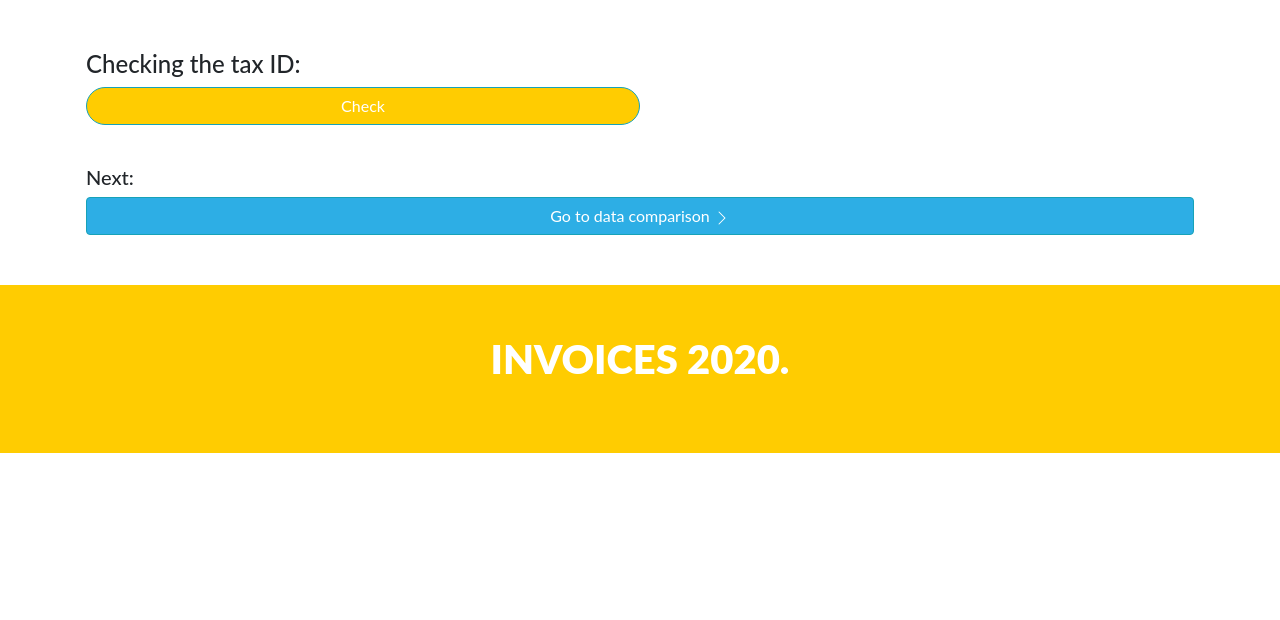
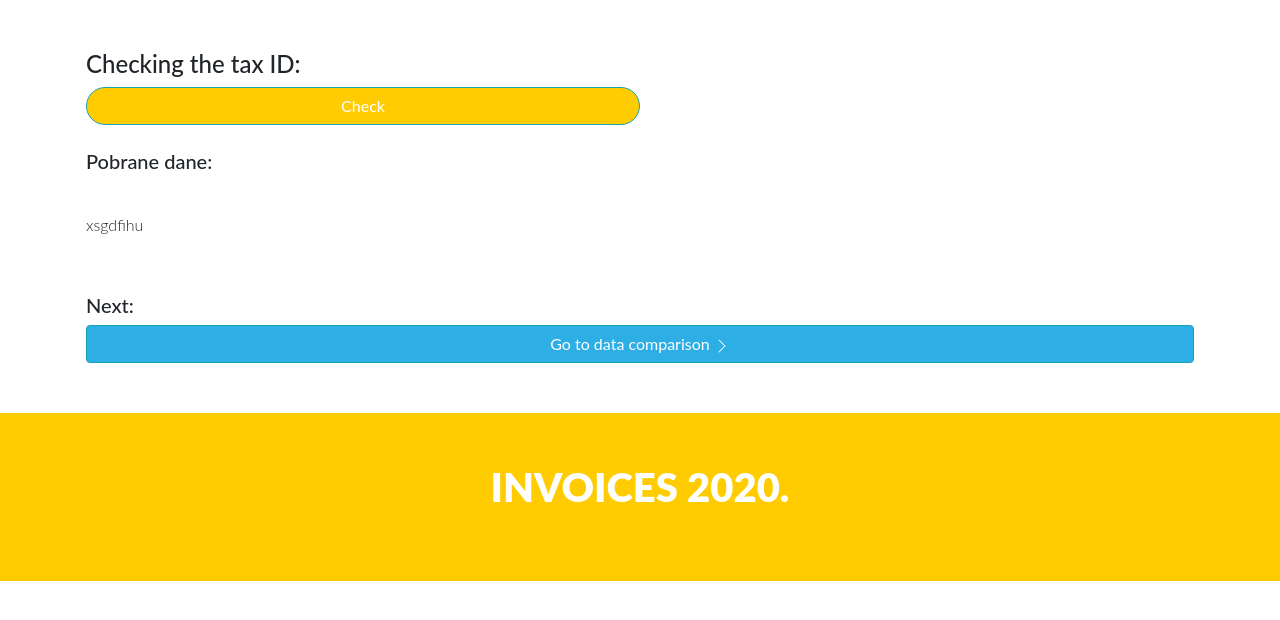
Before and after one commit to Wisnia44/weby2, a Django app: page /checkinfo/ in a window 1280 px wide. Shown: the part 74-694 px from the top of the page. Run offline with Django 3.2, Linux system fonts and the light colour scheme; some libraries are stand-ins or nearby versions.

Commit message:
Fixing checkcompanyinfo view

```diff
--- a/fontaine/elo/templates/elo/checkinfo.html
+++ b/fontaine/elo/templates/elo/checkinfo.html
@@ -27,13 +27,22 @@
             	<div class="row">
                 	<div class="col">
 						<form action='.' method='POST'>{% csrf_token %}
-						<h4>Checking the tax ID:</h4>
-						{{ as_p }}
-						<button class="btn btn-block btn-info btn-primary" type="submit" style="background-color: #FFCC01">Check</button>
+						  <h4>Checking the tax ID:</h4>
+						  <input name="buy-now" hidden>
+						  <button class="btn btn-block btn-info btn-primary" type="submit" style="background-color: #FFCC01">Check</button>
 						</form>
 					</div>
 				</div>
 			</div>
+      <br />
+      <div class="container">
+              <div class="row">
+                  <div class="col">
+                  <h5>Pobrane dane:</h5>
+                  <p>{{name}}</p>
+                  <p>{{regon}}</p>
+                  <p>{{krs}}</p>
+                  </div></div></div>
 			<div class="container">
             	<div class="row">
                 	<div class="col">
--- a/fontaine/elo/views.py
+++ b/fontaine/elo/views.py
@@ -6,6 +6,8 @@ from .models import Mail, Check, Ocr, Compare, Tag, Tax, Danek
 from .forms import MailModelForm, CheckModelForm, OcrModelForm, CompareModelForm, TagModelForm, TaxModelForm, DanekModelForm
 import json
 import requests
+from django.shortcuts import render
+from django.http import HttpResponseRedirect
 
 #dane z ocr
 nip1 = "7532451385"
@@ -30,7 +32,7 @@ total21 = 94.5
 
 #dane z checkcompanyinfo
 nip2 = ""
-krs2 = ""
+krs2 = "xsgdfihu"
 regon2 = ""
 name2 = ""
 check_result = " True "
@@ -68,23 +70,29 @@ class SendEmailView(FormView):
 	def get_success_url(self):
 		return reverse('ocr')
 
-class CheckCompanyInfoView(FormView):
+class CheckCompanyInfoView(View):
 	template_name='elo/checkinfo.html'
 	form_class = CheckModelForm
 	queryset = Check.objects.all()
 
+	def post(self, request, *args, **kwargs):
+		global nip1, krs2, regon2, name2
+		address = "http://checkcompanyinfo:33303/check/" + nip1
+		dane_check = requests.get(address)
+		dane_check_json = dane_check.json()
+		dane_check_dict = json.loads(dane_check_json)
+		krs2 = dane_check_dict["krs"]
+		regon2 = dane_check_dict["regon"]
+		name2 = dane_check_dict["name"]
+		return HttpResponseRedirect(reverse('checkinfo'))
 
-	def form_valid(self, form):
-		nip = nip1
-		print(nip)
-		address = "http://checkcompanyinfo:33303/check/" + nip
-		print(address)
-		dane_check = requests.get(address)
-		print(dane_check)
-		return super().form_valid(form)
+	def get(self, request, *args, **kwargs):
+		my_context = {}
+		my_context["krs"] = krs2
+		my_context["regon"] = regon2
+		my_context["name"] = name2
+		return render(request, self.template_name, my_context)
 
-	def get_success_url(self):
-		return reverse('home')
 
 class CompareCompanyInfoView(FormView):
 	template_name='elo/compare.html'
```
